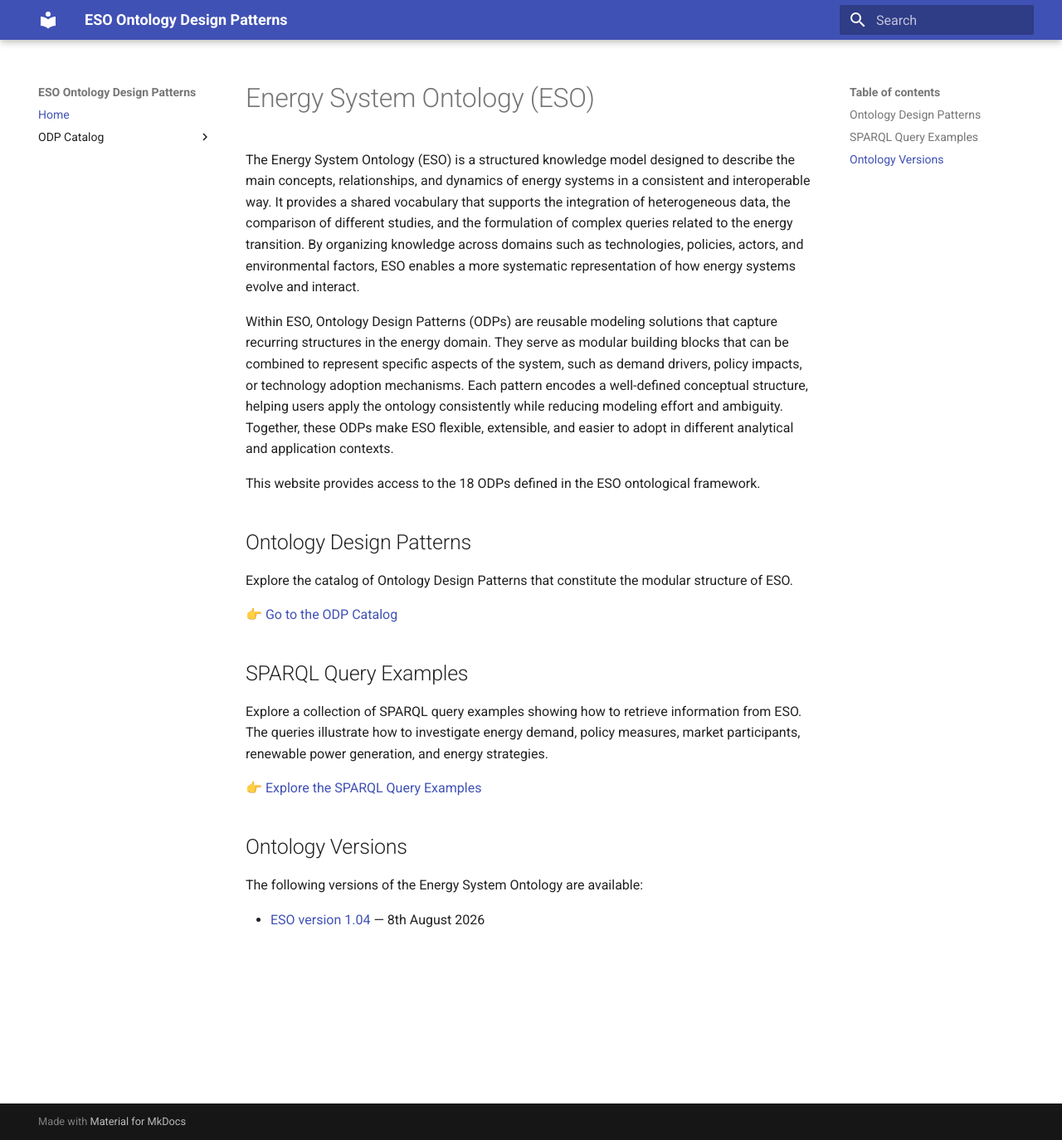
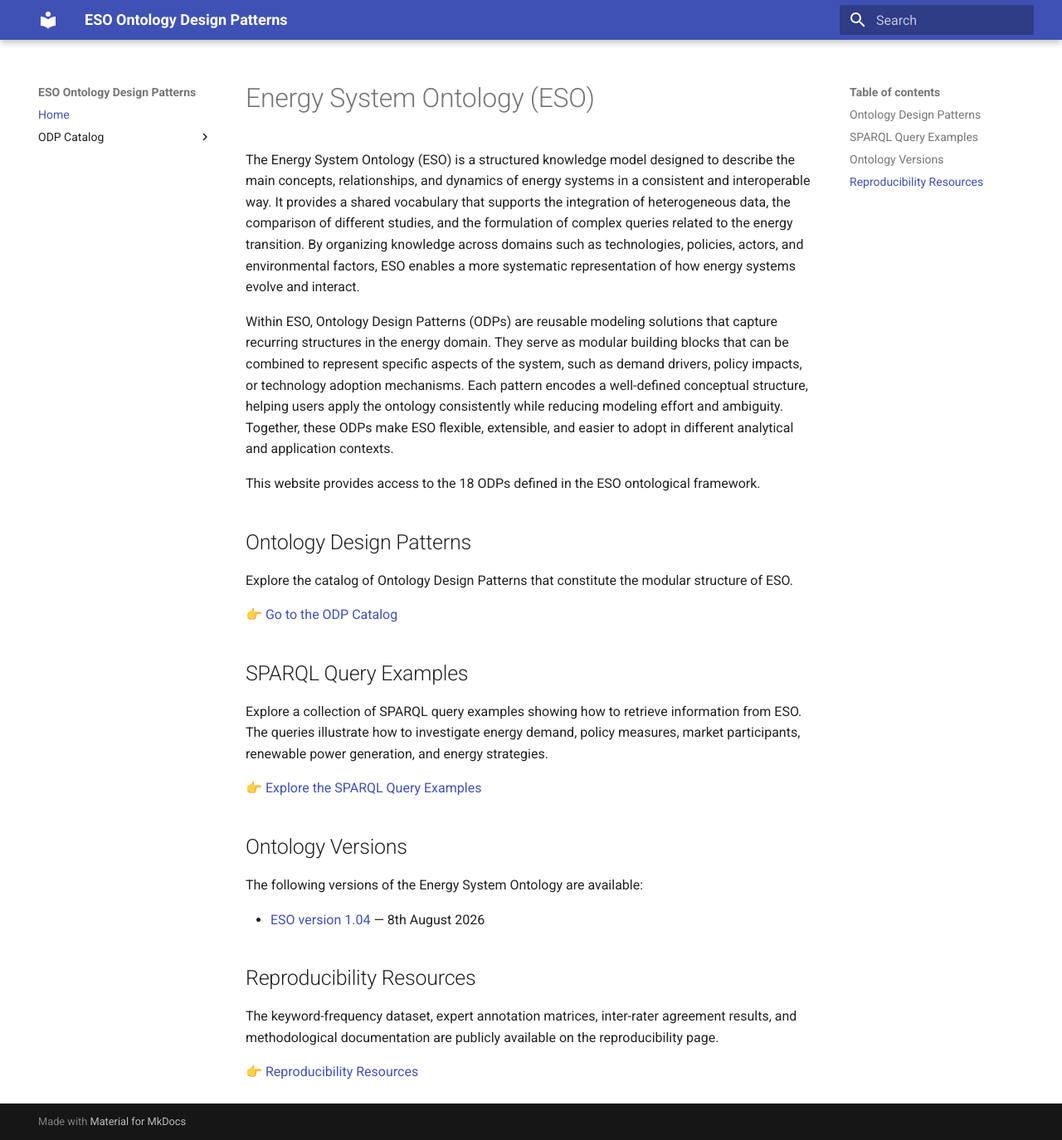
Before and after one commit to AntonioDeNicola/eso-odp-site, an MkDocs documentation site: the page built from docs/index.md, in a window 1280 px wide and 1374 px high. Shown: the whole window at 83% size. Built offline with MkDocs 1.6.1 and Material for MkDocs 9.7.7, drawn with Linux system fonts in a browser that asks for light colours.

Commit message:
Update index.md

```diff
--- a/docs/index.md
+++ b/docs/index.md
@@ -23,3 +23,9 @@ Explore a collection of SPARQL query examples showing how to retrieve informatio
 The following versions of the Energy System Ontology are available:
 
 - [ESO version 1.04](https://raw.githubusercontent.com/AntonioDeNicola/ontologies/refs/heads/main/Energy-System-Ontology_v1.04.rdf) — 8th August 2026
+
+## Reproducibility Resources
+
+The keyword-frequency dataset, expert annotation matrices, inter-rater agreement results, and methodological documentation are publicly available on the reproducibility page.
+
+👉 [Reproducibility Resources](./reproducibility/)
```
